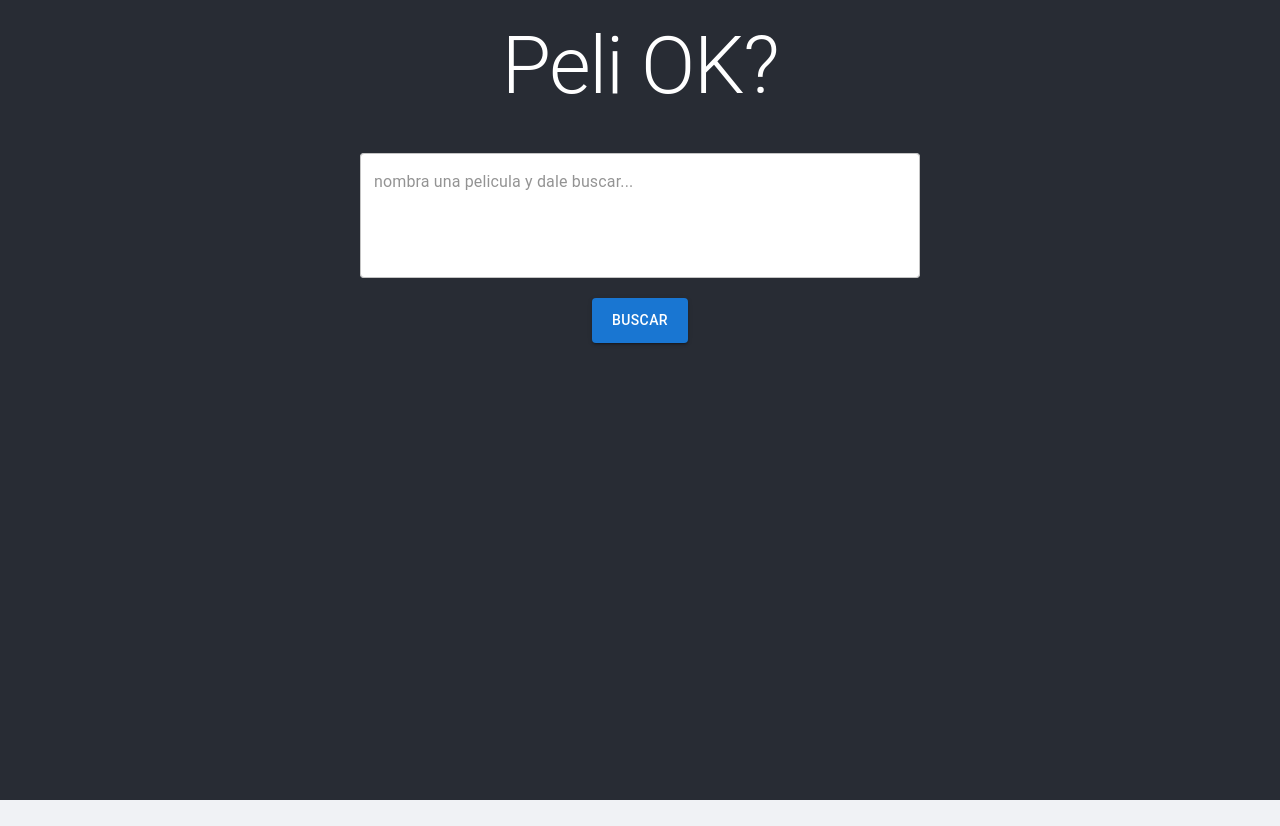
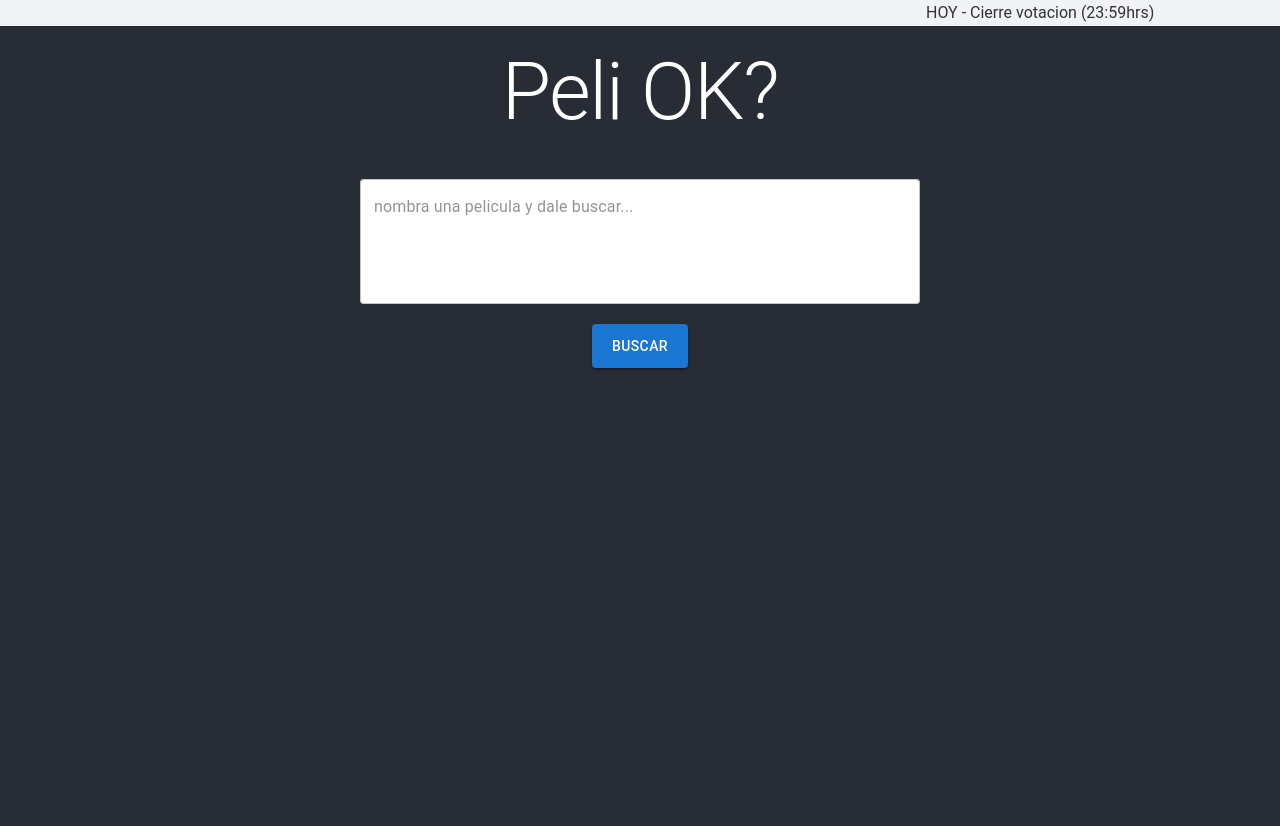
Before and after one commit to DiegoFleitas/cinefilos-uy, a React (Vite) app: page / in a window 1280 px wide. Before the commit the page ends 800 px from the top, so only its background shows below. Built offline with nearby package versions, Linux system fonts and the light colour scheme.

Commit message:
add notice

```diff
--- a/package.json
+++ b/package.json
@@ -63,6 +63,7 @@
     "express": "^4.17.1",
     "react": "^18.2.0",
     "react-dom": "^18.2.0",
+    "react-fast-marquee": "^1.6.5",
     "react-responsive-carousel": "^3.2.23",
     "react-router-dom": "^5.3.0",
     "xregexp": "^5.1.1"
--- a/src/app/App.tsx
+++ b/src/app/App.tsx
@@ -1,4 +1,4 @@
-import React, { useState } from 'react';
+import React, { useState, useEffect } from 'react';
 import { BrowserRouter as Router } from 'react-router-dom';
 import { parseInput } from './utils';
 import SearchBar from './components/SearchBar/SearchBar';
@@ -14,6 +14,7 @@ import {
 } from '@mui/material';
 import 'react-responsive-carousel/lib/styles/carousel.min.css';
 import '@fortawesome/fontawesome-free/css/all.min.css';
+import Notice from './components/Notice/Notice';
 
 const App: React.FC = () => {
   const [query, setQuery] = useState<string>('');
@@ -21,6 +22,7 @@ const App: React.FC = () => {
   const [isLoading, setIsLoading] = useState<boolean>(false);
   const [showNotification, setShowNotification] = useState<boolean>(false);
   const [googleSearchLink, setGoogleSearchLink] = useState<string>('');
+  const [notice, setNotice] = useState<string>('');
 
   const MAX_MOVIES = 15;
 
@@ -95,11 +97,33 @@ const App: React.FC = () => {
     setShowNotification(false);
   };
 
+  const getNotice = () => {
+    const notices: { [key: string]: string } = {
+      Monday: 'HOY - Inicio nominaciones',
+      Tuesday: 'HOY - Inicio votación',
+      Wednesday: 'HOY - Continúa votación',
+      Thursday: 'HOY - Cierre votacion (23:59hrs)',
+      Friday: 'HOY - Proyeccion película ganadora (19:30hrs)',
+      Saturday: 'HOY - Disfrutá el finde!',
+      Sunday: 'HOY - Disfrutá el finde!',
+    };
+    const today = new Date();
+    const dayName: string = today.toLocaleDateString('en-US', {
+      weekday: 'long',
+    });
+    return notices[dayName] || '';
+  };
+
+  useEffect(() => {
+    setNotice(getNotice());
+  }, []);
+
   return (
     <Router>
       <Container
         sx={{ width: '100vw', padding: 0, margin: 0, maxWidth: '100vw' }}
       >
+        <Notice message={notice} />
         <Box
           sx={{
             backgroundColor: '#282c34',
--- /dev/null
+++ b/src/app/components/Notice/Notice.module.css
@@ -0,0 +1,22 @@
+.notice {
+    display: inline-block;
+    white-space: nowrap;
+    overflow: hidden;
+    box-sizing: border-box;
+}
+
+.notice span {
+    display: inline-block;
+    padding-left: 100%;
+    animation: marquee 10s linear infinite;
+}
+
+@keyframes marquee {
+    0% {
+        transform: translate(0, 0);
+    }
+
+    100% {
+        transform: translate(-100%, 0);
+    }
+}
--- /dev/null
+++ b/src/app/components/Notice/Notice.tsx
@@ -0,0 +1,19 @@
+import React from 'react';
+import Marquee from 'react-fast-marquee';
+import './Notice.module.css';
+
+interface NoticeProps {
+  message: string;
+}
+
+const Notice: React.FC<NoticeProps> = ({ message }) => {
+  return (
+    <div className="notice">
+      <Marquee gradient={false} speed={50}>
+        {message}
+      </Marquee>
+    </div>
+  );
+};
+
+export default Notice;
```
Also changed, not shown: 1 other file (tests, documents, lock files or other folders).
